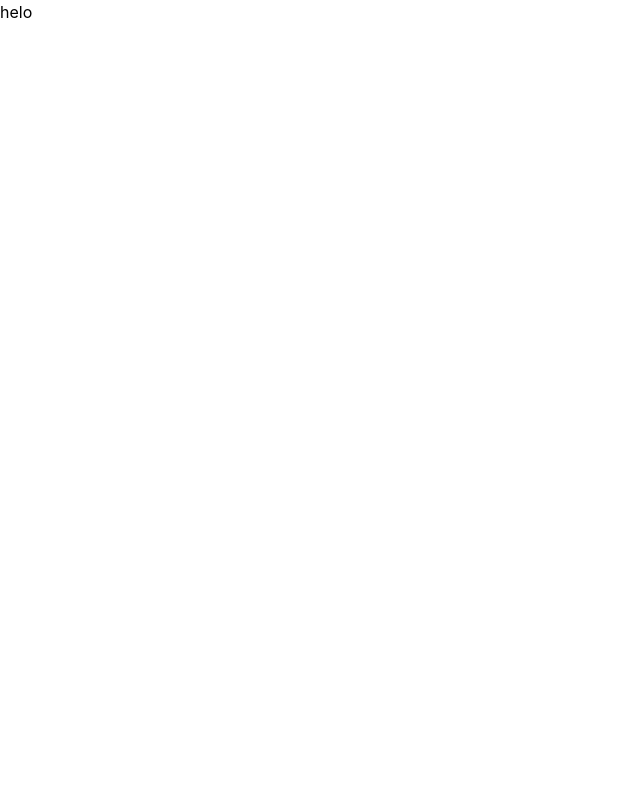
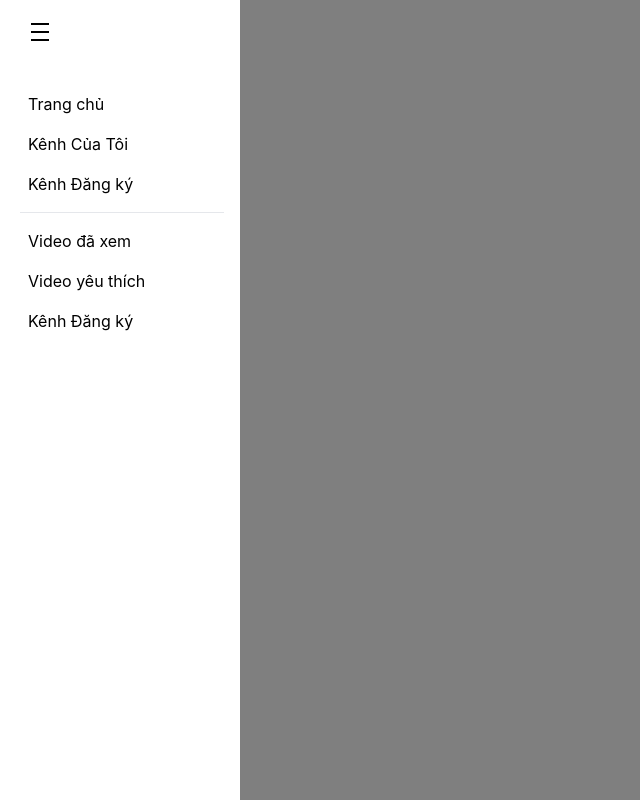
Before and after one commit to SongDuy-B1909890/luan_van_ct550, a React (Create React App) app in the folder website_b1909890/frontend-web/: page /menu in a window 1280 px wide. Shown: the whole page, without its empty margins (0-640 px from the left). Built offline with nearby package versions, Linux system fonts and the light colour scheme.

Commit message:
first commit

```diff
--- a/website_b1909890/frontend-web/src/components/auth/login.js
+++ b/website_b1909890/frontend-web/src/components/auth/login.js
@@ -1,23 +1,22 @@
 import React from 'react';
 import { Link } from 'react-router-dom';
 
-const LoginPage = () =>{
+const LoginPage = ({ closeModal }) =>{
+
+  const handleBackdropClick = (event) => {
+    if (event.target === event.currentTarget) {
+      closeModal(); // Gọi hàm closeModal khi nhấp vào nền
+    }
+  };
 
     return (
-        <div className="min-h-screen bg-black flex flex-col justify-center  py-12 sm:px-6 lg:px-8 fixed inset-0  bg-opacity-30 backdrop-blur-sm z-50  ">
+        <div className="min-h-screen bg-black flex flex-col justify-center  py-12 sm:px-6 lg:px-8 fixed inset-0  bg-opacity-25  z-50  " onClick={handleBackdropClick}> {/* backdrop-blur-sm */}
           <div className="mt-8 sm:mx-auto sm:w-full sm:max-w-md mb-28 bg-white py-1 px-4 shadow sm:rounded-lg sm:px-10 mb-26 ">
 
             <div className="sm:mx-auto sm:w-full sm:max-w-md ">
               <h2 className="mt-6 text-center text-3xl font-extrabold text-gray-900">
                 Đăng Nhập Tài Khoản
               </h2>
-              <p className="mt-2 text-center text-sm text-gray-600">
-                <Link to="/"
-                  className="font-medium text-indigo-600 hover:text-indigo-500 text-red-300"
-                >
-                  <b>Quay lại</b>
-                </Link>
-              </p>
             </div>
 
             <div>
@@ -97,7 +96,7 @@ const LoginPage = () =>{
                       className="font-medium text-indigo-600 hover:text-indigo-500"
 
                     >
-                      <b>Bạn chưa đăng ký tài khoản?</b>
+                      <b>Đăng ký tài khoản</b>
                     </Link>
                   </div>
 
@@ -113,12 +112,6 @@ const LoginPage = () =>{
                 </div>
 
                 <div className="py-6 w-full flex justify-center  space-x-36 ">
-                  <Link to="/"
-                    type="submit"
-                    className="py-2 px-4 border border-transparent text-sm font-medium rounded-md text-black bg-gray-200 hover:bg-gray-300 mr-5 focus:outline-none focus:ring-2 focus:ring-offset-2 focus:ring-indigo-500"
-                  >
-                    Thoát ra
-                  </Link>
                   <button
                     type="submit"
                     className=" py-2 px-4 border border-transparent text-sm font-medium rounded-md text-black bg-gray-200 hover:bg-gray-300 focus:outline-none focus:ring-2 focus:ring-offset-2 focus:ring-indigo-500"
--- a/website_b1909890/frontend-web/src/components/auth/register.js
+++ b/website_b1909890/frontend-web/src/components/auth/register.js
@@ -30,7 +30,7 @@ const RegisterPage = () =>{
                                 htmlFor="firstname"
                                 className="block text-sm font-medium text-gray-700"
                             >
-                                Firstname
+                                Họ
                             </label>
                             <div className="mt-1">
                                 <input
@@ -38,6 +38,8 @@ const RegisterPage = () =>{
                                 name="firstname"
                                 type="text"
                                 autoComplete="firstname"
+                                placeholder="Nguyễn Văn"
+
                                 required
                                 className="appearance-none block w-full px-3 py-2 border border-gray-300 rounded-md shadow-sm placeholder-gray-400 focus:outline-none focus:ring-indigo-500 focus:border-indigo-500 sm:text-sm"
                                 />
@@ -49,7 +51,7 @@ const RegisterPage = () =>{
                                 htmlFor="lastname"
                                 className="block text-sm font-medium text-gray-700"
                             >
-                                Lastname
+                                Tên
                             </label>
                             <div className="mt-1">
                                 <input
@@ -57,6 +59,8 @@ const RegisterPage = () =>{
                                 name="lastname"
                                 type="text"
                                 autoComplete="lastname"
+                                placeholder="An"
+
                                 required
                                 className="appearance-none block w-full px-3 py-2 border border-gray-300 rounded-md shadow-sm placeholder-gray-400 focus:outline-none focus:ring-indigo-500 focus:border-indigo-500 sm:text-sm"
                                 />
--- a/website_b1909890/frontend-web/src/components/layout/header.js
+++ b/website_b1909890/frontend-web/src/components/layout/header.js
@@ -5,17 +5,28 @@ import AccountCircleIcon from '@mui/icons-material/AccountCircle';
 import NotificationsNoneIcon from '@mui/icons-material/NotificationsNone';
 import SearchIcon from '@mui/icons-material/Search';
 import LoginPage from '../auth/login'
-
+import MenuPage from './menu';
 //import { Link } from 'react-router-dom';
 const HeaderPage = () =>{
-    const [isModal, setModal] = useState(false);
-    const handleModalOpenClick = () => {
-        setModal(true);
+    const [isLoginModal, setIsLoginModal] = useState(false);
+    const openLoginModal = () => {
+        setIsLoginModal(true);
+    };
+    const closeLoginModal = () => {
+        setIsLoginModal(false);
+    };
+
+    const [isMenuModal, setIsMenuModal] = useState(false);
+    const openMenuModal = () => {
+        setIsMenuModal(true);
+    };
+    const closeMenuModal = () => {
+        setIsMenuModal(false);
     };
 
     // const closeModal = () => {
-    //     if (isModal===true) {
-    //       setModal(false);
+    //     if (isMenuModal===true) {
+    //         setIsMenuModal(false);
     //     }
     // };
  return (
@@ -29,9 +40,12 @@ const HeaderPage = () =>{
             <button
                 className="flex justify-center items-center ml-5 mt-1
                 w-10 h-10 hover:bg-gray-100 rounded-full"
+                onClick={openMenuModal}
+
             >
                 <DensityMediumIcon />
             </button>
+            {isMenuModal && <MenuPage closeModal={closeMenuModal} />}
 
         </div>
 
@@ -62,7 +76,7 @@ const HeaderPage = () =>{
                 className="flex justify-center items-center mr-4 mt-1
                 w-10 h-10 hover:bg-gray-100 rounded-full"
                 title="Tạo video"
-                onClick={handleModalOpenClick}
+                onClick={openLoginModal}
             >
                 <VideoCallOutlinedIcon />
             </button>
@@ -71,7 +85,7 @@ const HeaderPage = () =>{
                 className="flex justify-center items-center mr-6 mt-1
                 w-10 h-10 hover:bg-gray-100 rounded-full"
                 title="Thông báo"
-                onClick={handleModalOpenClick}
+                onClick={openLoginModal}
             >
                 <NotificationsNoneIcon />
             </button>
@@ -82,17 +96,19 @@ const HeaderPage = () =>{
                 mt-1 w-[100px] h-10 hover:bg-blue-100 rounded-full border
                 border-blue-500"
                 title="Đăng nhập"
-                onClick={handleModalOpenClick}
+                onClick={openLoginModal}
             >
                 <div className="mr-2"> <AccountCircleIcon/> </div>
 
                 Sign in
             </button>
-            {isModal && (
+
+            {isLoginModal && <LoginPage closeModal={closeLoginModal} />}
+            {/* {isLoginModal && (
 
                 <LoginPage />
 
-            )}
+            )} */}
 
         </div>
 
--- a/website_b1909890/frontend-web/src/components/layout/menu.js
+++ b/website_b1909890/frontend-web/src/components/layout/menu.js
@@ -1,10 +1,53 @@
 import React from 'react';
+import DensityMediumIcon from '@mui/icons-material/DensityMedium';
 
-const MenuPage = () => {
+const MenuPage = ({ closeModal }) => {
 
-  return (
-    <div>helo</div>
-  );
-};
+    const handleBackdropClick = (event) => {
+        if (event.target === event.currentTarget) {
+          closeModal(); // Gọi hàm closeModal khi nhấp vào nền
+        }
+      };
+
+      return (
+        <div className="w-screen h-screen bg-black bg-opacity-50 flex py fixed inset-0 z-50  " onClick={handleBackdropClick}>
+            <div className="w-[240px] h-screen bg-white">
+                <div className="ml-5 mt-3 mr-4">
+
+                    <div className="mb-8">
+                        <button
+                            className="flex justify-center items-center
+                            w-10 h-10 hover:bg-gray-100 rounded-full"
+                            onClick={handleBackdropClick}
+                        >
+                            <DensityMediumIcon
+                            onClick={handleBackdropClick}
+                            />
+                        </button>
+
+                        {/* logo website */}
+                    </div>
+
+                    <div>
+                        <ul className="mb-2">
+                            <li className="hover:bg-gray-200 py-2 px-2 rounded-xl">Trang chủ</li>
+                            <li className="hover:bg-gray-200 py-2 px-2 rounded-xl">Kênh Của Tôi</li>
+                            <li className="hover:bg-gray-200 py-2 px-2 rounded-xl">Kênh Đăng ký</li>
+                        </ul>
+                        <hr/>
+                        <ul className="mt-2">
+                            <li className="hover:bg-gray-200 py-2 px-2 rounded-xl">Video đã xem</li>
+                            <li className="hover:bg-gray-200 py-2 px-2 rounded-xl">Video yêu thích</li>
+                            <li className="hover:bg-gray-200 py-2 px-2 rounded-xl">Kênh Đăng ký</li>
+                        </ul>
+                    </div>
+
+                </div>
+
+
+            </div>
+        </div>
+      );
+    };
 
 export default MenuPage;
```
Also changed, not shown: website_b1909890/frontend-web/src/components/layout/footer.js (added).
